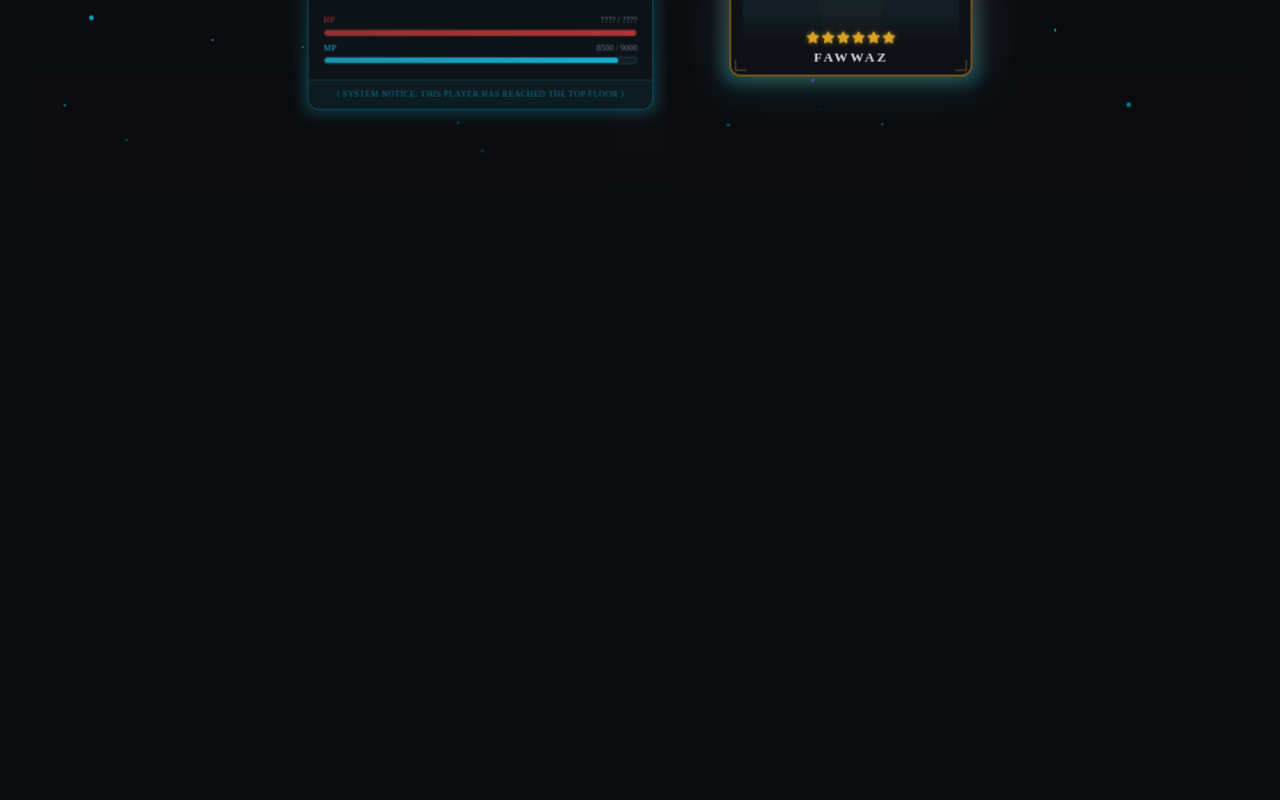
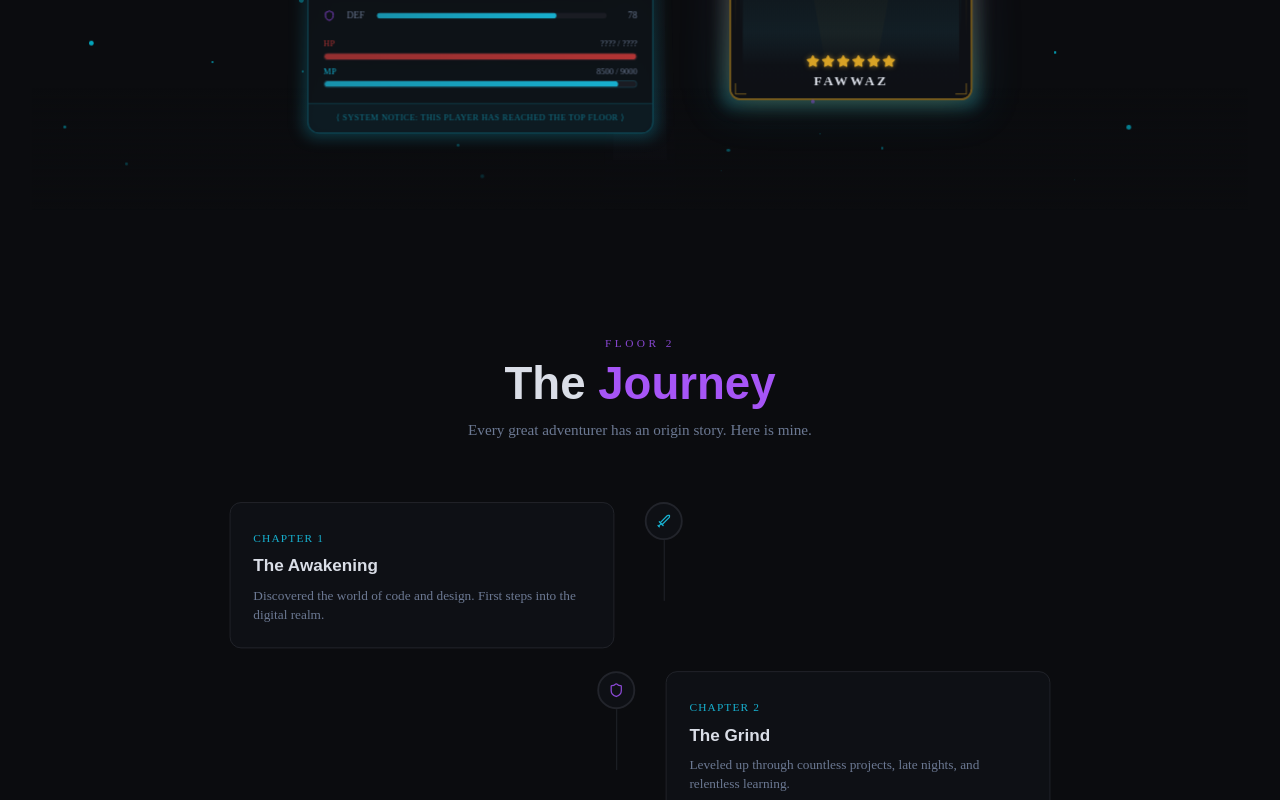
Before and after one commit to fawwazgoreng/fawwaz-tower, a React (Vite) app: page / in a window 1280 px wide. Shown: the part 640-1440 px from the top of the page. Before the commit the page ends 847 px from the top, so only its background shows below. Built offline with nearby package versions, Linux system fonts and the light colour scheme.

Commit message:
feat: add floor 75 the journey section

```diff
--- a/index.html
+++ b/index.html
@@ -6,7 +6,7 @@
     <meta name="viewport" content="width=device-width, initial-scale=1.0" />
     <title>fawwaz-tower</title>
   </head>
-  <body class="scroll-smooth">
+  <body class="scroll-smooth overflow-x-hidden">
     <div id="root"></div>
     <script type="module" src="/src/main.tsx"></script>
   </body>
--- a/src/components/sections/Floor75_Journey.tsx
+++ b/src/components/sections/Floor75_Journey.tsx
@@ -0,0 +1,75 @@
+import { motion } from "framer-motion";
+import { useInView } from "framer-motion";
+import { useRef } from "react";
+import { Sword, Shield, Flame } from "lucide-react";
+
+const timeline = [
+  { year: "Chapter 1", title: "The Awakening", desc: "Discovered the world of code and design. First steps into the digital realm.", icon: Sword, color: "text-primary" },
+  { year: "Chapter 2", title: "The Grind", desc: "Leveled up through countless projects, late nights, and relentless learning.", icon: Shield, color: "text-secondary" },
+  { year: "Chapter 3", title: "The Breakthrough", desc: "Conquered major challenges and built projects that made an impact.", icon: Flame, color: "text-destructive" },
+];
+
+const TimelineCard = ({ item, index }: { item: typeof timeline[0]; index: number }) => {
+  const ref = useRef(null);
+  const inView = useInView(ref, { once: true, margin: "-100px" });
+  const Icon = item.icon;
+
+  return (
+    <motion.div
+      ref={ref}
+      initial={{ opacity: 0, x: index % 2 === 0 ? -40 : 40 }}
+      animate={inView ? { opacity: 1, x: 0 } : {}}
+      transition={{ duration: 0.6, delay: 0.1 }}
+      className={`flex items-start gap-4 md:gap-8 ${index % 2 === 0 ? "md:flex-row" : "md:flex-row-reverse"} flex-row`}
+    >
+      <div className="flex-1 bg-card border border-border rounded-lg p-5 md:p-6 hover:box-glow-cyan transition-all duration-500 group relative overflow-hidden">
+        <div className="absolute inset-0 bg-linear-to-br from-primary/5 to-transparent opacity-0 group-hover:opacity-100 transition-opacity" />
+        <div className="relative z-10">
+          <span className="font-heading text-xs tracking-widest uppercase text-primary">{item.year}</span>
+          <h3 className="font-heading font-bold text-lg mt-1 text-foreground">{item.title}</h3>
+          <p className="font-body text-muted-foreground mt-2 text-sm">{item.desc}</p>
+        </div>
+      </div>
+      <div className="flex flex-col items-center">
+        <div className={`w-10 h-10 rounded-full border-2 border-border bg-card flex items-center justify-center ${item.color}`}>
+          <Icon className="w-4 h-4" />
+        </div>
+        {index < timeline.length - 1 && <div className="w-px h-16 bg-border" />}
+      </div>
+      <div className="flex-1 hidden md:block" />
+    </motion.div>
+  );
+};
+
+export const JourneySection = () => {
+  const ref = useRef(null);
+  const inView = useInView(ref, { once: true, margin: "-100px" });
+
+  return (
+    <section id="journey" className="relative py-24 md:py-32 bg-background">
+      <div className="container mx-auto px-4 max-w-4xl">
+        <motion.div
+          ref={ref}
+          initial={{ opacity: 0, y: 30 }}
+          animate={inView ? { opacity: 1, y: 0 } : {}}
+          transition={{ duration: 0.6 }}
+          className="text-center mb-16"
+        >
+          <span className="font-heading text-xs tracking-[0.3em] uppercase text-secondary">Floor 2</span>
+          <h2 className="font-heading font-black text-3xl md:text-5xl mt-2 text-foreground">
+            The <span className="text-glow-purple">Journey</span>
+          </h2>
+          <p className="font-body text-muted-foreground mt-3 max-w-md mx-auto">
+            Every great adventurer has an origin story. Here is mine.
+          </p>
+        </motion.div>
+
+        <div className="space-y-6">
+          {timeline.map((item, i) => (
+            <TimelineCard key={i} item={item} index={i} />
+          ))}
+        </div>
+      </div>
+    </section>
+  );
+};
--- a/src/components/ui/HeroSection.tsx
+++ b/src/components/ui/HeroSection.tsx
@@ -252,13 +252,7 @@ export const HeroSection = () => {
                     </motion.button>
                 </div>
 
-                <div className="flex flex-col lg:flex-row items-center justify-center gap-12 lg:gap-20 w-full max-w-6xl mx-auto px-4">
-                    {/* Sisi Kiri / Atas: Status Window */}
-                    <div className="w-full lg:w-auto flex justify-center">
-                        <StatusWindow />
-                    </div>
-
-                    {/* Sisi Kanan / Bawah: Profile Card */}
+                <div className="flex lg:flex-row-reverse flex-col items-center justify-center gap-12 lg:gap-20 w-full max-w-6xl mx-auto px-4">
                     <motion.div
                         initial={{ scale: 0.8, opacity: 0, rotateY: -15 }}
                         animate={{ scale: 1, opacity: 1, rotateY: 0 }}
@@ -344,6 +338,11 @@ export const HeroSection = () => {
                             style={{ animationDelay: "2s" }}
                         />
                     </motion.div>
+
+                    <div className="w-full lg:w-auto flex justify-center">
+                        <StatusWindow />
+                    </div>
+
                 </div>
             </div>
             <div className="absolute bottom-0 left-0 right-0 h-32 bg-linear-to-t from-background to-transparent" />
--- a/src/pages/Index.tsx
+++ b/src/pages/Index.tsx
@@ -5,6 +5,7 @@ import { Building2 } from "lucide-react";
 import { useState } from "react";
 import { TowerMode } from "@/components/elements/TowerMode";
 import Floor100_Creator from "@/components/sections/Floor100_Creator";
+import { JourneySection } from "@/components/sections/Floor75_Journey";
 
 export default function LandingPage() {
     const [towerMode, setTowerMode] = useState(false);
@@ -26,7 +27,8 @@ export default function LandingPage() {
             <motion.div
                 animate={towerMode ? {opacity: 1, scale: 1} : {opacity: 1, scale: 0.95}}
             >
-            <Floor100_Creator />
+                <Floor100_Creator />
+                <JourneySection />
             </motion.div>
         </>
     );
```
